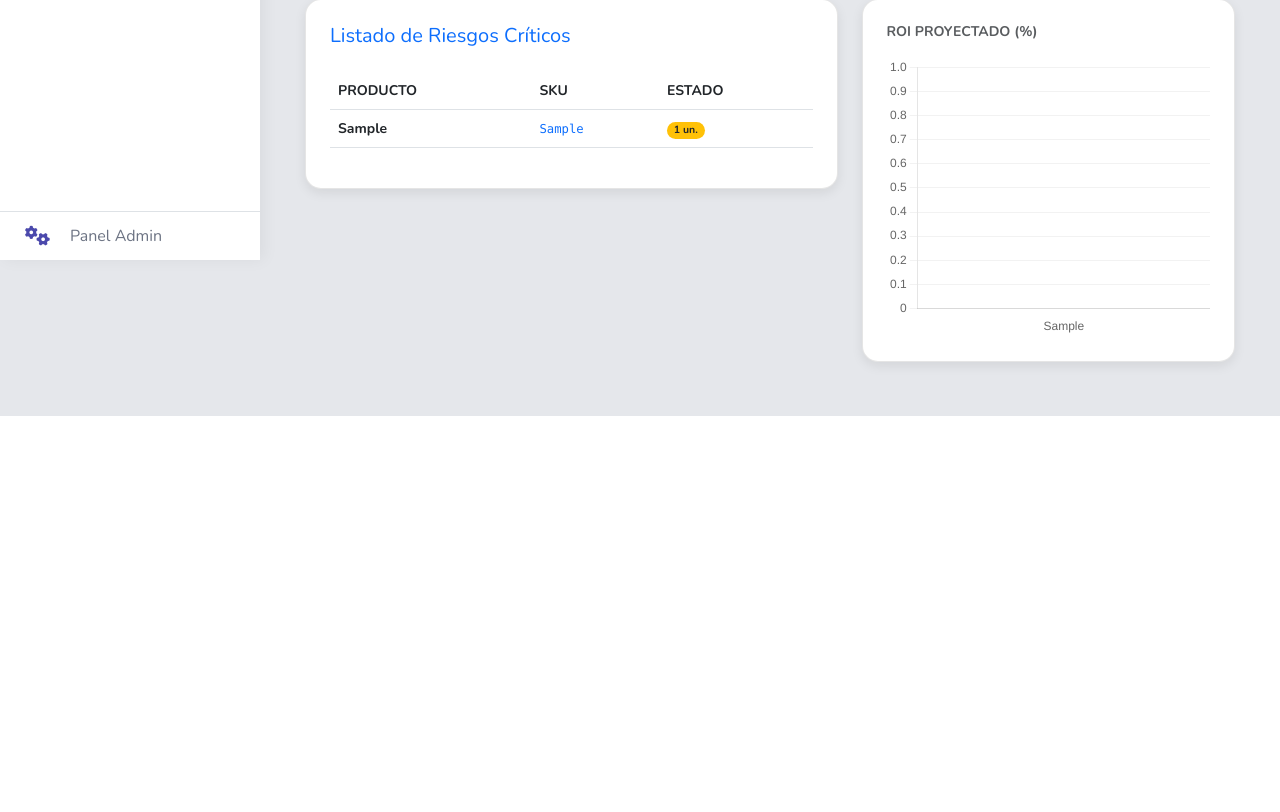
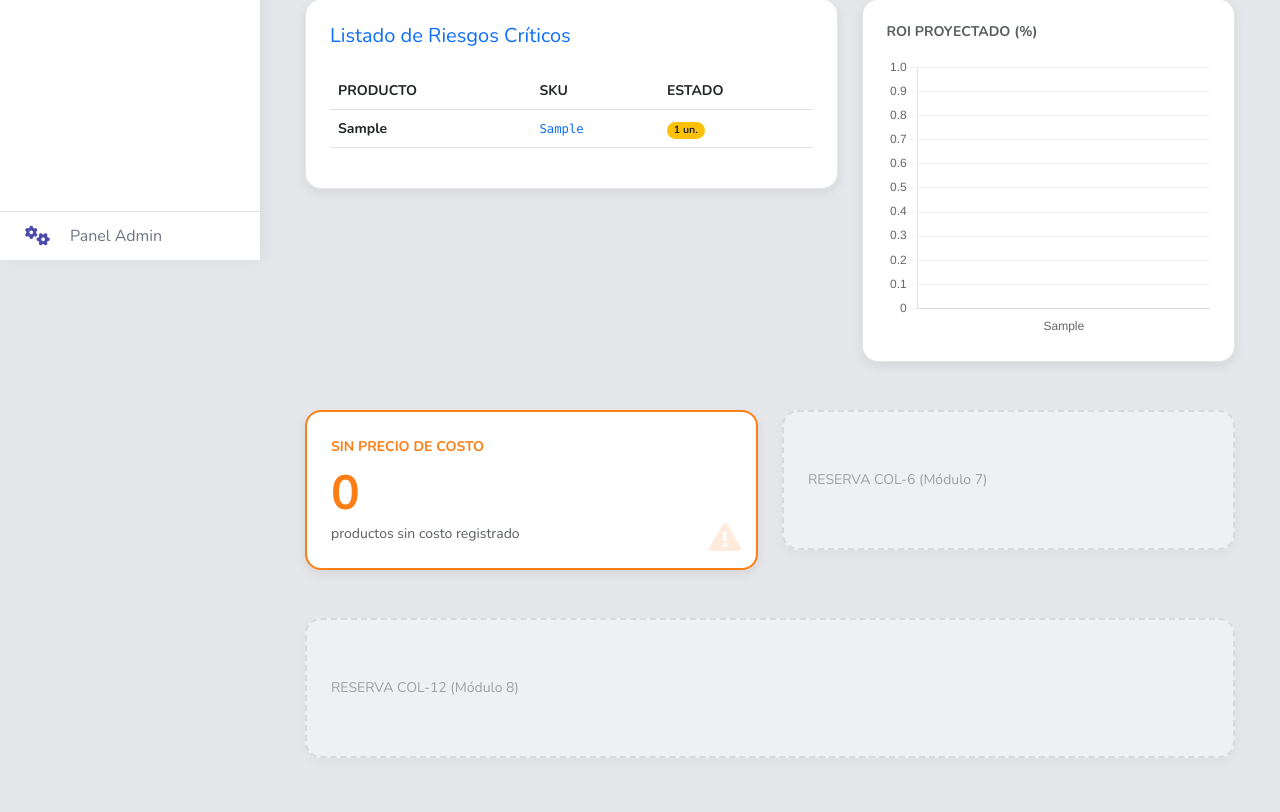
Before and after one commit to Iridah/terminal-vts, a Django app: page / in a window 1280 px wide. Shown: the part 540-1352 px from the top of the page. Before the commit the page ends 956 px from the top, so only its background shows below. Run offline with Django 5.2, Linux system fonts and the light colour scheme; a user stored in the database is signed in; tables that the repository leaves empty hold one stand-in row (values such as "Sample post"); some libraries are stand-ins or nearby versions.

Commit message:
feat: semáforo sin_costo en dashboard, slots RESERVA activados

```diff
--- a/dashboard/templates/dashboard/index.html
+++ b/dashboard/templates/dashboard/index.html
@@ -48,21 +48,6 @@
                 </div>
             </div>
 
-            <!-- <div class="col-md-6">
-                <div class="card p-4 metric-card border-dashed bg-light opacity-50" style="border: 2px dashed #ccc !important;">
-                    <small class="text-muted">RESERVA COL-6 (Módulo 7)</small>
-                </div>
-            </div>
-            <div class="col-md-6">
-                <div class="card p-4 metric-card border-dashed bg-light opacity-50" style="border: 2px dashed #ccc !important;">
-                    <small class="text-muted">RESERVA COL-6 (Módulo 7)</small>
-                </div>
-            </div>
-            <div class="col-12">
-                <div class="card p-4 metric-card border-dashed bg-light opacity-50" style="border: 2px dashed #ccc !important;">
-                    <small class="text-muted">RESERVA COL-12 (Módulo 8)</small>
-                </div>
-            </div> -->
         </div>
     </div>
 
@@ -105,6 +90,26 @@
         </div>
     </div>
 
+    <!-- Bloque de alertas de costo  no ingresado-->
+        <div class="col-md-6">
+        <div class="card p-4 metric-card" style="border: 2px solid #fd7e14 !important;">
+            <small class="fw-bold text-uppercase" style="color: #fd7e14;">Sin Precio de Costo</small>
+            <h2 class="display-5 fw-bold mt-2 mb-0" style="color: #fd7e14;">{{ sin_costo }}</h2>
+            <small class="text-muted">productos sin costo registrado</small>
+            <i class="fa-solid fa-triangle-exclamation position-absolute" style="right:15px; bottom:15px; font-size:2rem; opacity:0.15; color:#fd7e14;"></i>
+        </div>
+    </div>
+    <div class="col-md-6">
+        <div class="card p-4 metric-card border-dashed bg-light opacity-50" style="border: 2px dashed #ccc !important;">
+            <small class="text-muted">RESERVA COL-6 (Módulo 7)</small>
+        </div>
+    </div>
+    <div class="col-12">
+        <div class="card p-4 metric-card border-dashed bg-light opacity-50" style="border: 2px dashed #ccc !important;">
+            <small class="text-muted">RESERVA COL-12 (Módulo 8)</small>
+        </div>
+    </div>
+
 </div>
 
 <!-- Datos para charts.js — solo variables, sin lógica -->
--- a/dashboard/views_inventario.py
+++ b/dashboard/views_inventario.py
@@ -28,6 +28,7 @@ def dashboard_home(request):
         'ganancia_potencial': int(float(reporte.get('total_ganancia', 0))),
         'quiebres_reales': int(quiebres_reales),
         'alertas_reposicion': int(alertas_reposicion),
+        'sin_costo': int(auditorias.filter(precio_costo=0).count()),
         'productos_quiebre': auditorias.filter(inventario_real__lte=3).order_by('inventario_real')[:12],
         'secciones_labels': [str(s['seccion']) for s in secciones],
         'roi_labels': [str(s['seccion']) for s in secciones],
```
